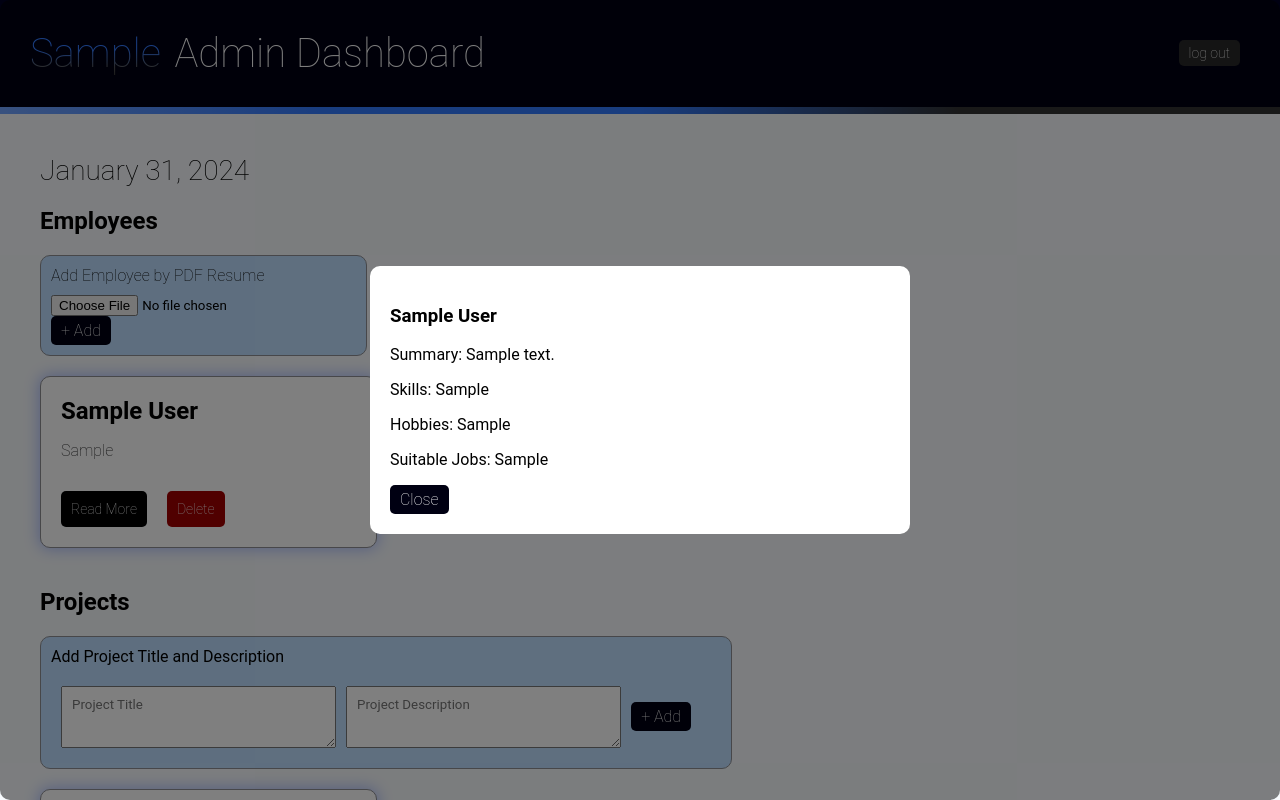
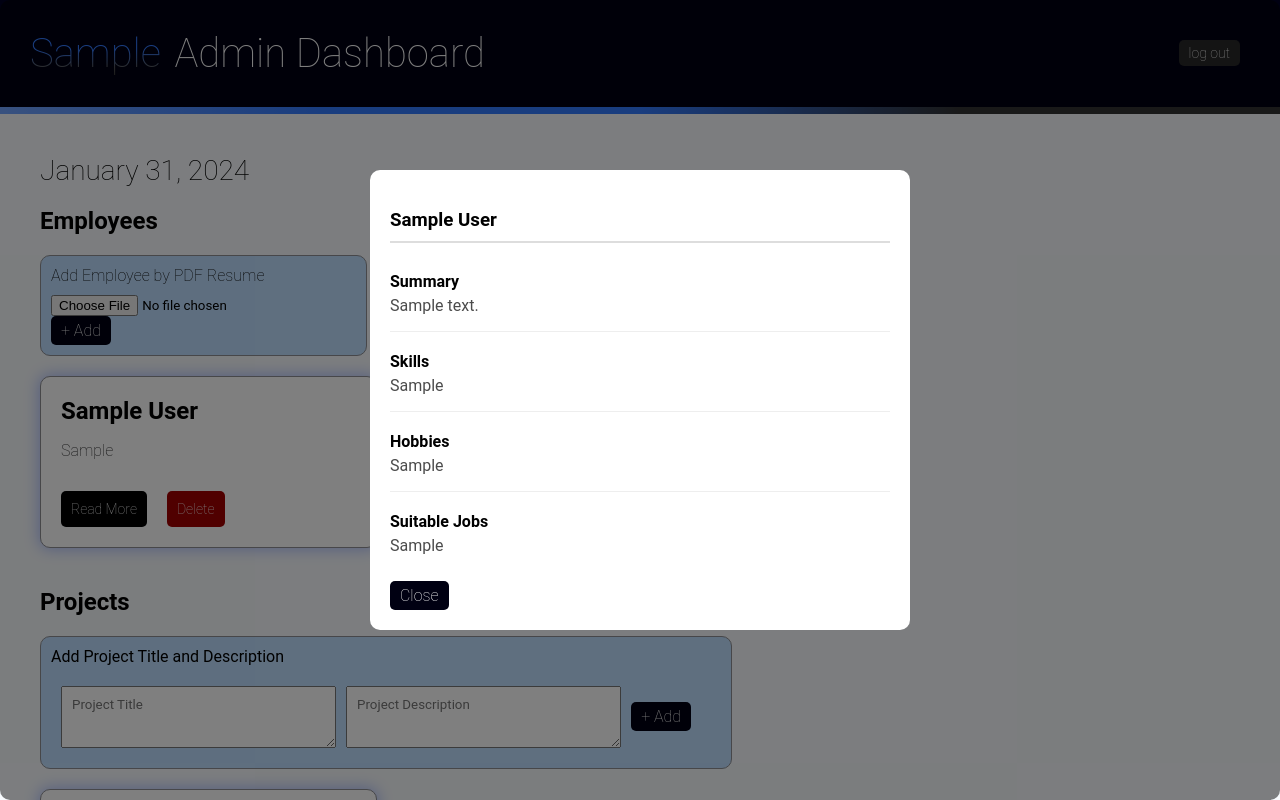
Before and after one commit to ryuan19/SkillSyncer, a Flask app: page /dashboard in a window 1280 px wide, after a click that opens the changed part. Run offline with Flask 3, Linux system fonts and the light colour scheme; the visitor is signed in with stand-in values (Sample User, id 1); tables that the repository leaves empty hold one stand-in row (values such as "Sample post").

Commit message:
Dashboard display fix

```diff
--- a/templates/dashboard.html
+++ b/templates/dashboard.html
@@ -75,11 +75,26 @@
                         </div>
 
                         <div id="details{{ loop.index }}" style="display: none;">
-                            <h3>{{ employee.name }}</h3>
-                            <p>Summary: {{ employee.summary }}</p>
-                            <p>Skills: {{ employee.skills }}</p>
-                            <p>Hobbies: {{ employee.hobbies }}</p>
-                            <p>Suitable Jobs: {{ employee.jobs }}</p>
+                            <h3 style="color: #000; border-bottom: 2px solid #ddd; padding-bottom: 10px;">{{ employee.name }}</h3>
+                            <div style="padding: 10px 0;">
+                                <h4 style="margin :0px; color: #000; ">Summary</h4>
+                                <p style="margin-top: 0; color : #4b4b4b; margin-top: 5px">{{ employee.summary }}</p>
+                                <hr style="border: 0; height: 1px; background-color: #eee; margin: 0;">
+                            </div>
+                            <div style="padding: 10px 0;">
+                                <h4 style="margin :0px; color: #000;">Skills</h4>
+                                <p style="margin-top: 0; color : #4b4b4b; margin-top: 5px">{{ employee.skills }}</p>
+                                <hr style="border: 0; height: 1px; background-color: #eee; margin: 0;">
+                            </div>
+                            <div style="padding: 10px 0;">
+                                <h4 style="margin :0px; color: #000;">Hobbies</h4>
+                                <p style="margin-top: 0; color : #4b4b4b; margin-top: 5px">{{ employee.hobbies }}</p>
+                                <hr style="border: 0; height: 1px; background-color: #eee; margin: 0;">
+                            </div>
+                            <div style="padding: 10px 0;">
+                                <h4 style="margin :0px; color: #000;">Suitable Jobs</h4>
+                                <p style="margin-top: 0; color : #4b4b4b; margin-top: 5px">{{ employee.jobs }}</p>
+                            </div>
                         </div>
                     </div>
                     {% endfor %}
@@ -103,7 +118,7 @@
                 {% for project in projects %}
                 <div class="employee-card">
                     <h3 style="margin: 0;font-size: 24px;">{{ project.title }}</h3>
-                    <p>Description: {{ project.description | safe }}</p>
+                    <!-- <p>Description: {{ project.description | safe }}</p> -->
                     <p>Best Employee Match: {{ project.best_employee_name | safe }}</p>
                     <!-- Trigger Button -->
                     <div style="display: flex; flex-direction: row;">
@@ -127,10 +142,30 @@
 
                     <!-- Hidden Details Container -->
                     <div id="projectDetails{{ loop.index }}" style="display: none;">
-                        <h3>{{ project.title }}</h3>
+                        <!-- <h3>{{ project.title }}</h3>
                         <p>Project description: {{ project.description }}</p>
                         <p>The best employee for this job is: {{ project.best_employee_name }}</p>
-                        <p>{{ project.best_employee_name }} is the best employee for this job because: {{ project.best_employee_reason }}</p>
+                        <p>{{ project.best_employee_name }} is the best employee for this job because: {{ project.best_employee_reason }}</p> -->
+
+
+
+                        <h3 style="color: #000; border-bottom: 2px solid #ddd; padding-bottom: 10px;">{{ project.title }}</h3>
+                        <div style="padding: 10px 0;">
+                            <h4 style="margin :0px; color: #000; ">Project Description</h4>
+                            <p style="margin-top: 0; color : #4b4b4b; margin-top: 5px">{{ project.description }}</p>
+                            <hr style="border: 0; height: 1px; background-color: #eee; margin: 0;">
+                        </div>
+                        <div style="padding: 10px 0;">
+                            <h4 style="margin :0px; color: #000;">Best Employee Match</h4>
+                            <p style="margin-top: 0; color : #4b4b4b; margin-top: 5px">{{ project.best_employee_name }}</p>
+                            <hr style="border: 0; height: 1px; background-color: #eee; margin: 0;">
+                        </div>
+                        <div style="padding: 10px 0;">
+                            <h4 style="margin :0px; color: #000;">Why we matched {{ project.best_employee_name }} here</h4>
+                            <p style="margin-top: 0; color : #4b4b4b; margin-top: 5px">{{ project.best_employee_reason }}</p>
+                        </div>
+
+
                     </div>
                 </div>
                 {% endfor %}
```
